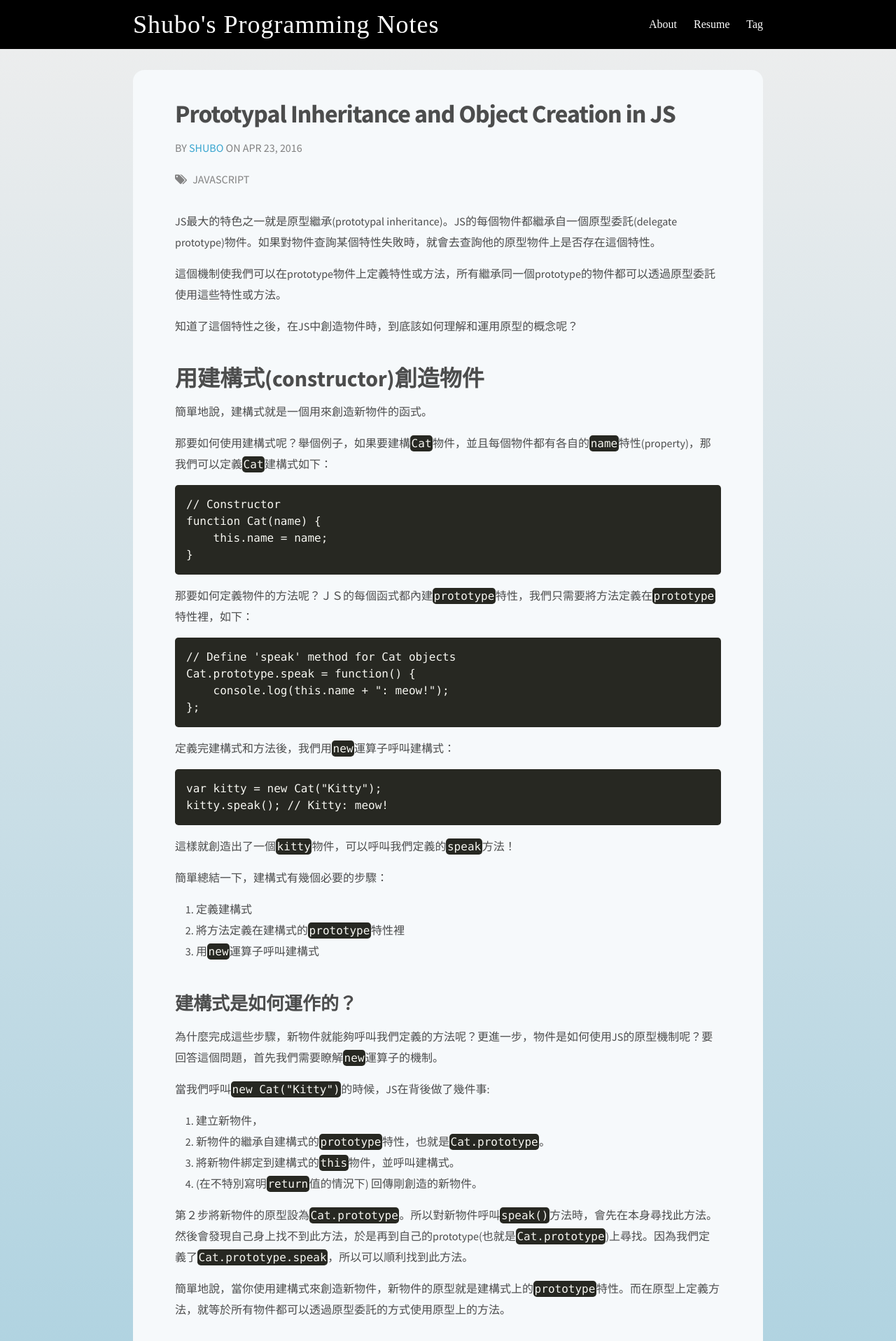
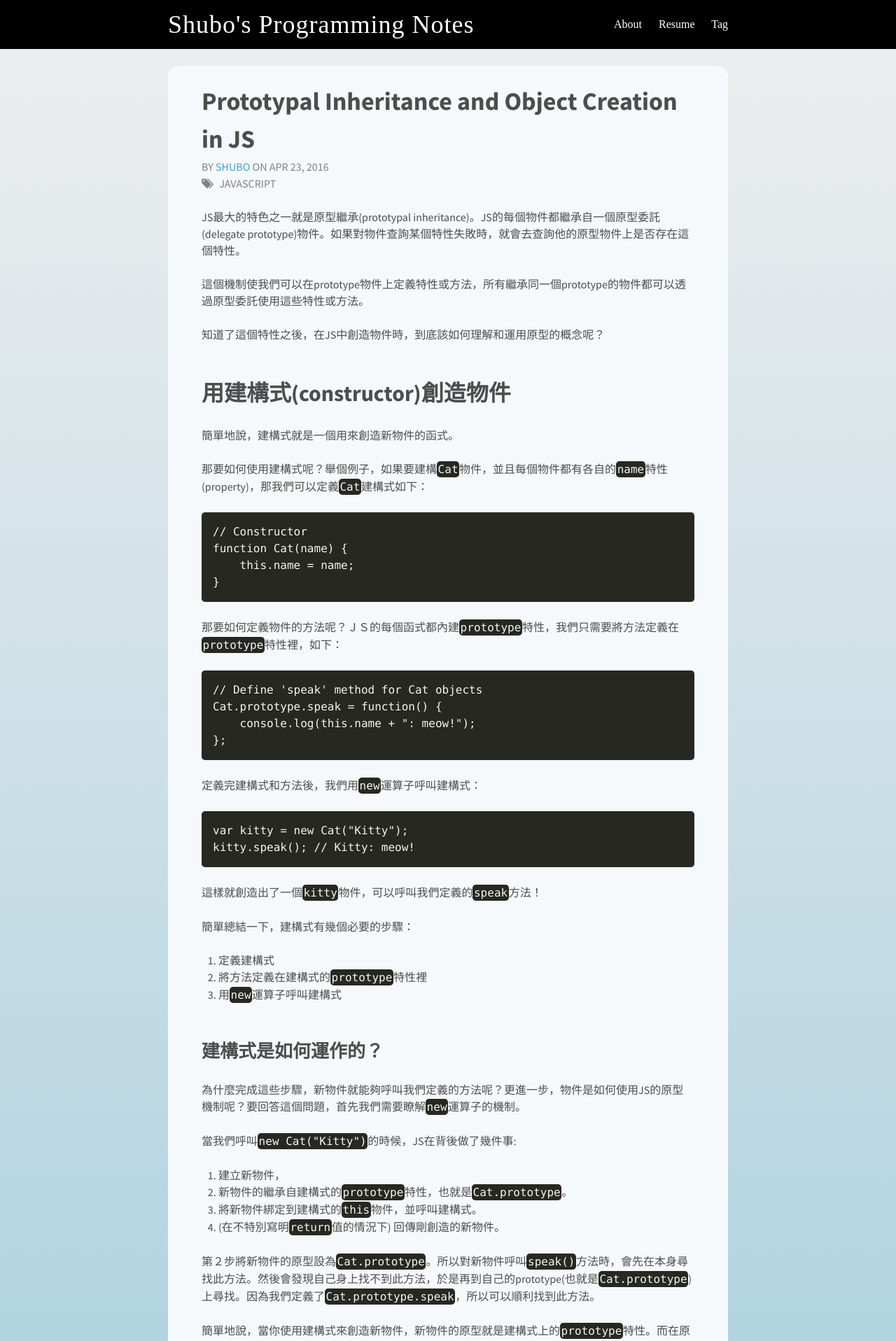
Before and after one commit to shuboc/shuboc.github.io, a Jekyll site: the page built from _posts/2016-04-23-prototype-and-object-creation-in-javascript.md, in a window 1280 px wide. Shown: the top 1916 px of the page at 70% size. Built offline with Jekyll 4.4.1, drawn with Linux system fonts in a browser that asks for light colours; nearby versions of some CDN libraries; some web fonts are replaced; library files that are not in the unit come from our copies; comment, search, counter and statistics services are not loaded.

Commit message:
Adjust styles for better vertical rhythm

```diff
--- a/_sass/_base.scss
+++ b/_sass/_base.scss
@@ -6,7 +6,7 @@ p, blockquote, pre, hr,
 dl, dd, ol, ul, figure {
     margin: 0;
     padding: 0;
-    line-height: $spacing-unit; // Maintain vertical rhythm
+    line-height: 1.5; // Maintain vertical rhythm
 }
 
 
@@ -15,7 +15,7 @@ dl, dd, ol, ul, figure {
  * Basic styling
  */
 body {
-    font: $base-font-weight #{$base-font-size}/#{$base-line-height} $base-font-family;
+    font: $base-font-weight $base-font-size $base-font-family;
     color: $text-color;
     background-color: $background-color;
     background: linear-gradient(to bottom, #eee, #62B1D0);
@@ -38,8 +38,7 @@ h1, h2, h3, h4, h5, h6,
 p, blockquote, pre,
 ul, ol, dl, figure,
 %vertical-rhythm {
-    margin-bottom: $spacing-unit / 2;
-    margin-top: $spacing-unit / 2;
+    margin-bottom: $spacing-unit;
 }
 
 
@@ -114,7 +113,7 @@ blockquote {
     border-left: 4px solid $grey-color-light;
     padding-left: $spacing-unit / 2;
     font-size: 18px;
-    letter-spacing: -1px;
+    letter-spacing: 2px;
     font-style: italic;
 
     > :last-child {
@@ -136,6 +135,9 @@ code {
 
 code {
     padding: 1px 5px;
+    &:first-child {
+      padding-left: 0;
+    }
 }
 
 pre {
@@ -166,17 +168,14 @@ table {
  * Wrapper
  */
 .wrapper {
-    max-width: -webkit-calc(#{$content-width} - (#{$spacing-unit} * 2));
-    max-width:         calc(#{$content-width} - (#{$spacing-unit} * 2));
+    max-width: $content-width;
     margin-right: auto;
     margin-left: auto;
     padding-right: $spacing-unit;
     padding-left: $spacing-unit;
     @extend %clearfix;
 
-    @include media-query($on-laptop) {
-        max-width: -webkit-calc(#{$content-width} - (#{$spacing-unit}));
-        max-width:         calc(#{$content-width} - (#{$spacing-unit}));
+    @include media-query($on-palm) {
         padding-right: $spacing-unit / 2;
         padding-left: $spacing-unit / 2;
     }
--- a/_sass/_layout.scss
+++ b/_sass/_layout.scss
@@ -192,19 +192,15 @@ $header-height: 70px;
     margin-left: 0;
     list-style: none;
 
-    h1, h2, h3, h4, h5, h6 {
-        margin-bottom: 5px;
-    }
-
     > li {
-        box-sizing: content-box;
+        box-sizing: border-box;
         margin-bottom: $spacing-unit;
         background-color: $background-color;
-        padding: $spacing-unit 2*$spacing-unit;
+        padding: $spacing-unit 2 * $spacing-unit;
         border-radius: 1em;
 
         @include media-query($on-laptop) {
-            padding: 0.5 * $spacing-unit;
+            padding: 0.5 * $spacing-unit $spacing-unit;
         };
     }
 }
@@ -213,6 +209,7 @@ $header-height: 70px;
     color: $grey-color;
     font-family: $meta-font-family;
     text-transform: uppercase;
+    margin-bottom: 0;
 }
 
 .post-link {
@@ -239,43 +236,31 @@ $header-height: 70px;
 
 .post-title {
     font-size: 36px;
-    letter-spacing: -1px;
-    line-height: 1;
-
-    @include media-query($on-laptop) {
-        font-size: 36px;
-    }
+    margin-bottom: 0;
 }
 
 .post-content {
-    margin-bottom: $spacing-unit;
-
-    h2,
-    h3,
-    h4 {
-      margin: 1.5*$spacing-unit 0 0;
+    h1, h2, h3, h4, h5, h6 {
+      margin-top: 2 * $spacing-unit;
     }
 
     h2 {
         font-size: 32px;
-
-        @include media-query($on-laptop) {
+        @include media-query($on-palm) {
             font-size: 28px;
         }
     }
 
     h3 {
         font-size: 26px;
-
-        @include media-query($on-laptop) {
+        @include media-query($on-palm) {
             font-size: 22px;
         }
     }
 
     h4 {
         font-size: 20px;
-
-        @include media-query($on-laptop) {
+        @include media-query($on-palm) {
             font-size: 18px;
         }
     }
--- a/css/main.scss
+++ b/css/main.scss
@@ -18,7 +18,7 @@ $title-font-family: $base-font-family;
 // $meta-font-family: 'Fredericka the Great', cursive;
 $meta-font-family: $base-font-family;
 
-$spacing-unit:     30px;
+$spacing-unit:     $base-font-size * $base-line-height;
 
 // Colors
 $theme-color:            #3AA6D0;
@@ -38,7 +38,7 @@ $grey-color-light: lighten($grey-color, 40%);
 $grey-color-dark:  darken($grey-color, 25%);
 
 // Width of the content area
-$content-width:    960px;
+$content-width:    800px;
 
 $on-palm:          600px;
 $on-laptop:        800px;
--- a/css/prism.css
+++ b/css/prism.css
@@ -31,7 +31,7 @@ pre[class*="language-"] {
 /* Code blocks */
 pre[class*="language-"] {
 	padding: 1em;
-	margin: .5em 0;
+	/*margin: .5em 0;*/ /* maintain vertical rhythm */
 	overflow: auto;
 	border-radius: 0.3em;
 }
```
Also changed, not shown: index.html (+8 -6 lines).
